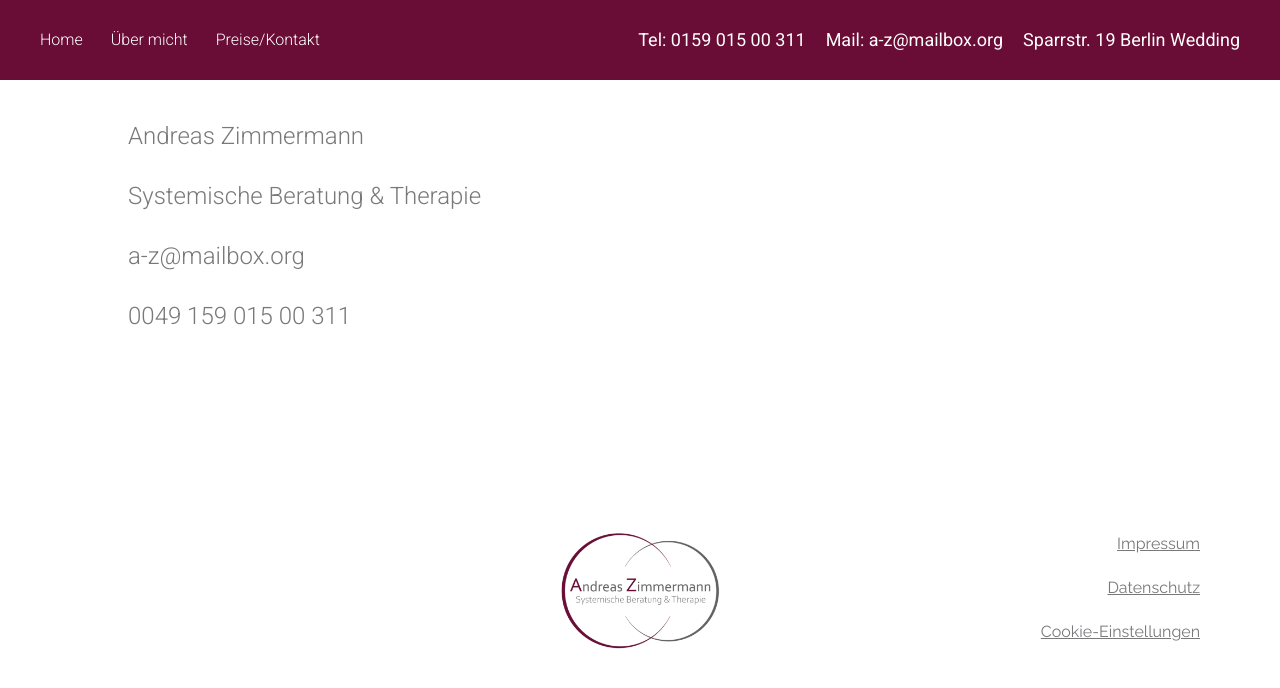
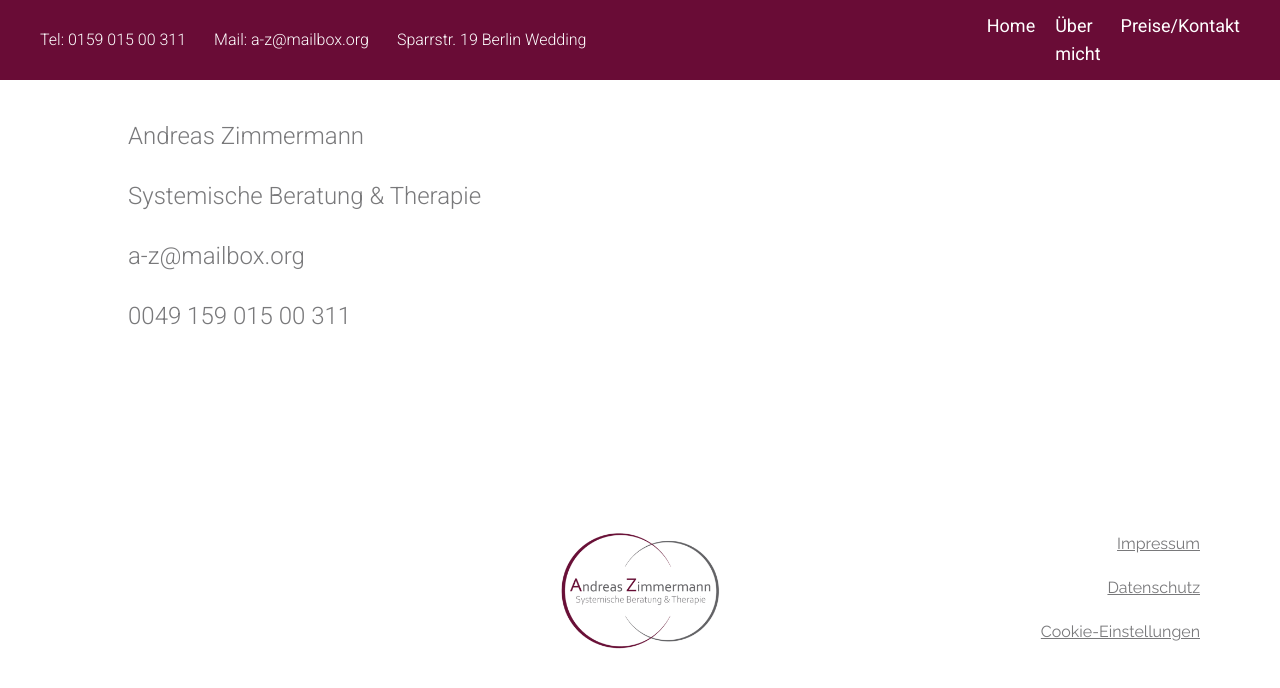
Before and after one commit to fariasagustin3/lucariver, a Next.js app: page /impressum in a window 1280 px wide. Shown: the top 688 px of the page. Built offline with nearby package versions, Linux system fonts and the light colour scheme.

Commit message:
feat(components): navbar links position changed

```diff
--- a/app/components/Navbar.jsx
+++ b/app/components/Navbar.jsx
@@ -38,7 +38,12 @@ const Navbar = () => {
           </button>
         )}
       </div>
-      <div className='flex items-center gap-3 lg:gap-7 lg:font-light lg:text-base z-10'>
+      <div className='truncate w-full flex items-center gap-3 lg:gap-7 lg:font-light lg:text-base z-10'>
+        <span onClick={() => goToPhone("Tel: 0159 015 00 311")} className='cursor-pointer'>{"Tel: 0159 015 00 311"}</span>
+        <span onClick={() => goToMail("Mail: a-z@mailbox.org")} className='cursor-pointer'>{"Mail: a-z@mailbox.org"}</span>
+        <span onClick={() => goToMaps("Sparrstr. 19 Berlin Wedding")} className='cursor-pointer'>{"Sparrstr. 19 Berlin Wedding"}</span>
+      </div>
+      <div className='hidden lg:flex gap-5'>
         <Link href="/">
           <span className='hover:underline cursor-pointer'>{"Home"}</span>
         </Link>
@@ -49,16 +54,20 @@ const Navbar = () => {
           <span className='hover:underline cursor-pointer'>{"Preise/Kontakt"}</span>
         </Link>
       </div>
-      <div className='hidden lg:flex gap-5'>
-        <span onClick={() => goToPhone("Tel: 0159 015 00 311")} className='cursor-pointer'>{"Tel: 0159 015 00 311"}</span>
-        <span onClick={() => goToMail("Mail: a-z@mailbox.org")} className='cursor-pointer'>{"Mail: a-z@mailbox.org"}</span>
-        <span onClick={() => goToMaps("Sparrstr. 19 Berlin Wedding")} className='cursor-pointer'>{"Sparrstr. 19 Berlin Wedding"}</span>
-      </div>
       {open && (
         <div className='absolute top-0 left-0 z-0 w-[500px] h-[1200px] bg-[#690C36] flex flex-col items-start justify-start pt-32 gap-5 text-white font-thin text-xl px-5'>
-          <span>{"Tel: 0159 015 00 311"}</span>
+          {/* <span>{"Tel: 0159 015 00 311"}</span>
           <span>{"Mail: a-z@mailbox.org"}</span>
-          <span>{"Sparrstr. 19 Berlin Wedding"}</span>
+          <span className=''>{"Sparrstr. 19 Berlin Wedding"}</span> */}
+          <Link href="/">
+            <span className='hover:underline cursor-pointer'>{"Home"}</span>
+          </Link>
+          <Link href="/ueber-micht">
+            <span className='hover:underline cursor-pointer'>{"Über micht"}</span>
+          </Link>
+          <Link href="/preise-kontakt">
+            <span className='hover:underline cursor-pointer'>{"Preise/Kontakt"}</span>
+          </Link>
         </div>
       )}
     </div>
```
